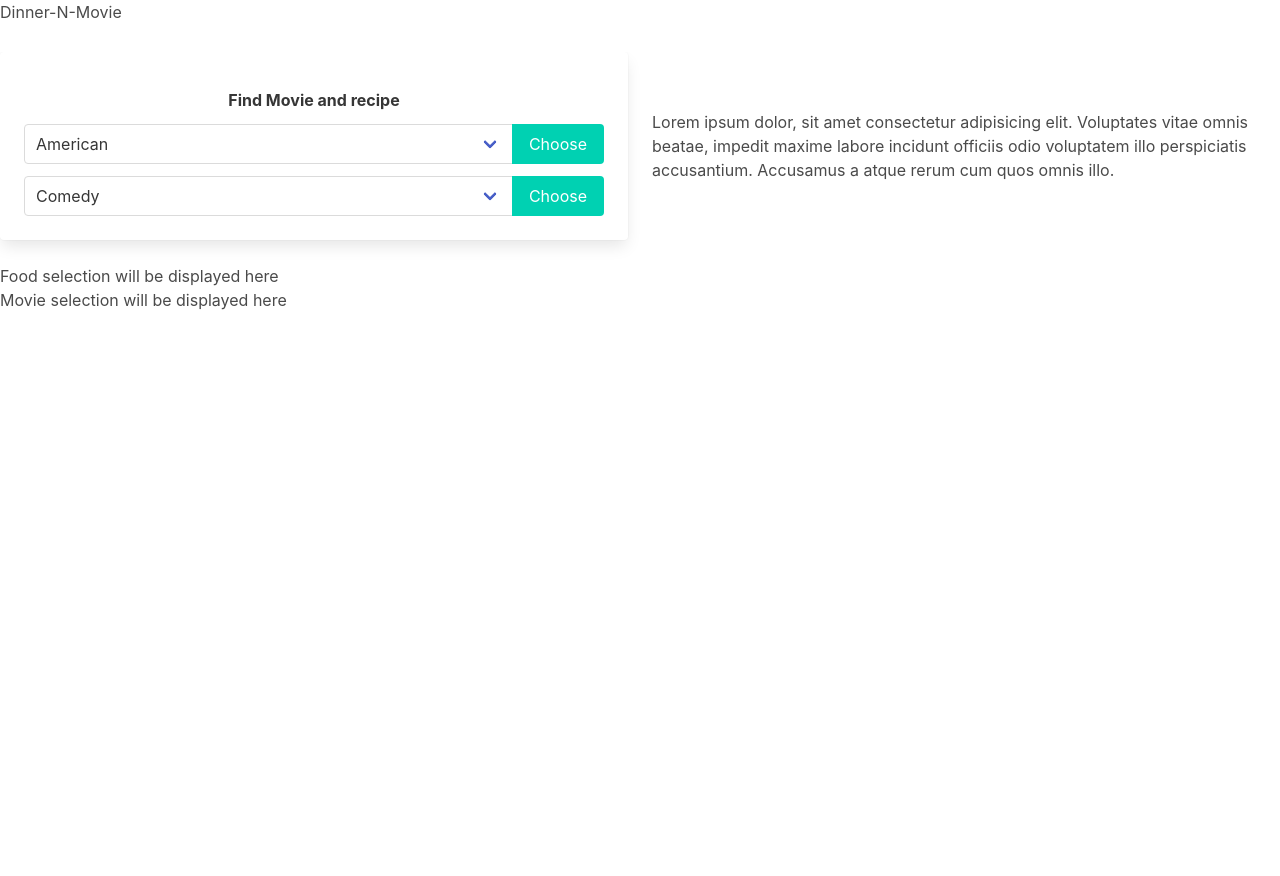
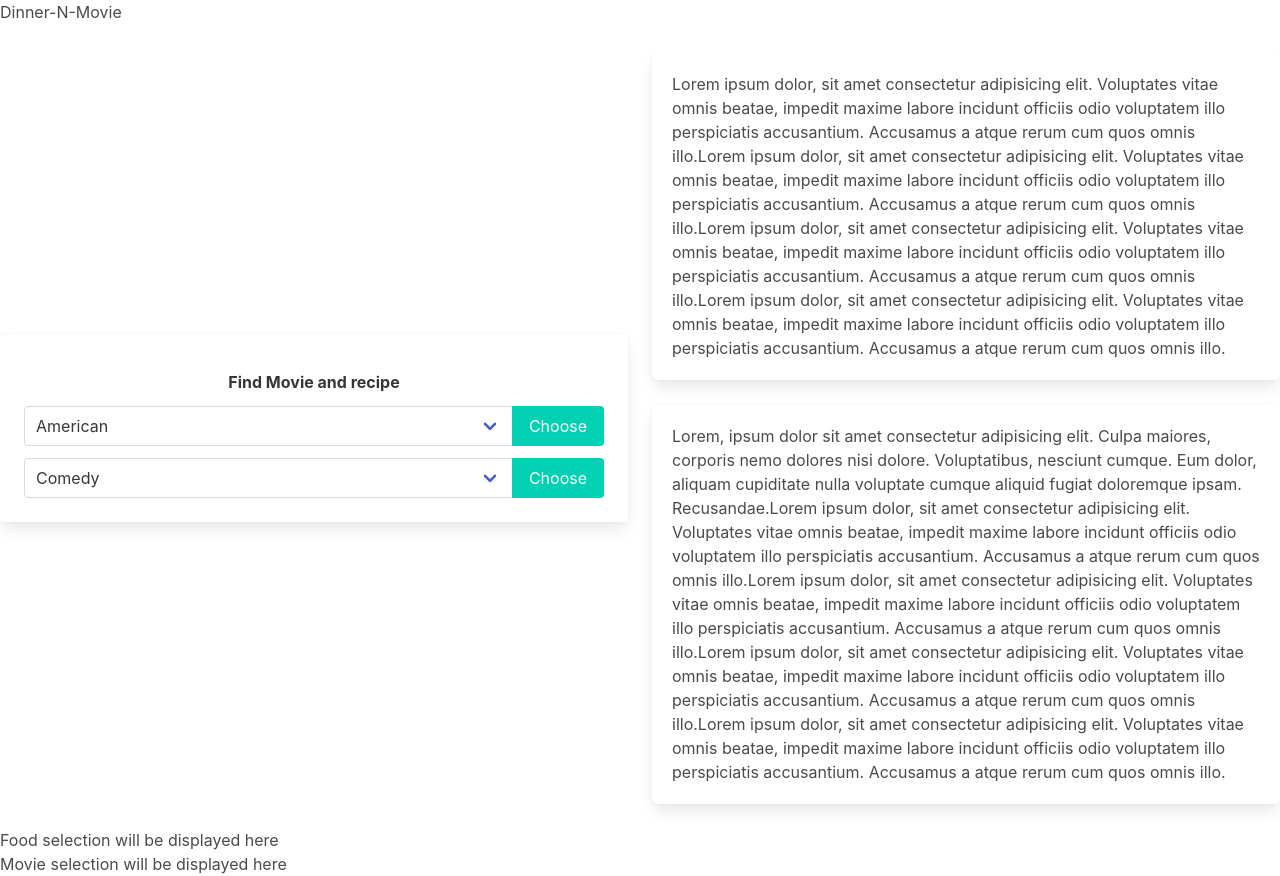
Before and after one commit to hsafiya/dinner_n_movie, a plain HTML site: page index.html in a window 1280 px wide. Before the commit the page ends 800 px from the top, so only its background shows below. Drawn offline with nearby package versions, Linux system fonts and the light colour scheme.

Commit message:
adding classes to right containet

```diff
--- a/index.html
+++ b/index.html
@@ -72,9 +72,9 @@
         <!-- right container -->
         <div class="column is-half">
             <!-- recipe results -->
-            <div>Lorem ipsum dolor, sit amet consectetur adipisicing elit. Voluptates vitae omnis beatae, impedit maxime labore incidunt officiis odio voluptatem illo perspiciatis accusantium. Accusamus a atque rerum cum quos omnis illo.</div>
+            <div class="block box">Lorem ipsum dolor, sit amet consectetur adipisicing elit. Voluptates vitae omnis beatae, impedit maxime labore incidunt officiis odio voluptatem illo perspiciatis accusantium. Accusamus a atque rerum cum quos omnis illo.Lorem ipsum dolor, sit amet consectetur adipisicing elit. Voluptates vitae omnis beatae, impedit maxime labore incidunt officiis odio voluptatem illo perspiciatis accusantium. Accusamus a atque rerum cum quos omnis illo.Lorem ipsum dolor, sit amet consectetur adipisicing elit. Voluptates vitae omnis beatae, impedit maxime labore incidunt officiis odio voluptatem illo perspiciatis accusantium. Accusamus a atque rerum cum quos omnis illo.Lorem ipsum dolor, sit amet consectetur adipisicing elit. Voluptates vitae omnis beatae, impedit maxime labore incidunt officiis odio voluptatem illo perspiciatis accusantium. Accusamus a atque rerum cum quos omnis illo.</div>
             <!-- movie results -->
-            <div></div>
+            <div class="block box">Lorem, ipsum dolor sit amet consectetur adipisicing elit. Culpa maiores, corporis nemo dolores nisi dolore. Voluptatibus, nesciunt cumque. Eum dolor, aliquam cupiditate nulla voluptate cumque aliquid fugiat doloremque ipsam. Recusandae.Lorem ipsum dolor, sit amet consectetur adipisicing elit. Voluptates vitae omnis beatae, impedit maxime labore incidunt officiis odio voluptatem illo perspiciatis accusantium. Accusamus a atque rerum cum quos omnis illo.Lorem ipsum dolor, sit amet consectetur adipisicing elit. Voluptates vitae omnis beatae, impedit maxime labore incidunt officiis odio voluptatem illo perspiciatis accusantium. Accusamus a atque rerum cum quos omnis illo.Lorem ipsum dolor, sit amet consectetur adipisicing elit. Voluptates vitae omnis beatae, impedit maxime labore incidunt officiis odio voluptatem illo perspiciatis accusantium. Accusamus a atque rerum cum quos omnis illo.Lorem ipsum dolor, sit amet consectetur adipisicing elit. Voluptates vitae omnis beatae, impedit maxime labore incidunt officiis odio voluptatem illo perspiciatis accusantium. Accusamus a atque rerum cum quos omnis illo.</div>
         </div>
     </div>
     <!--Dinner and movie selection-->
```
